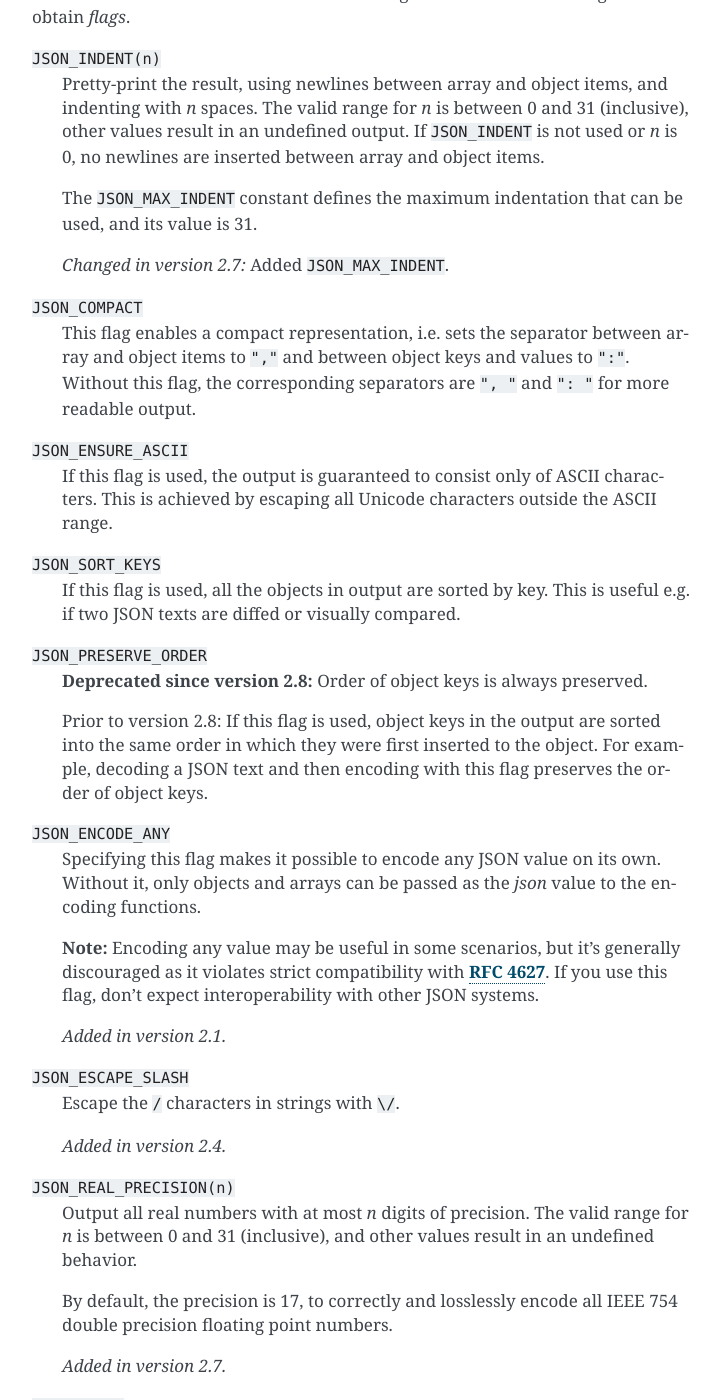
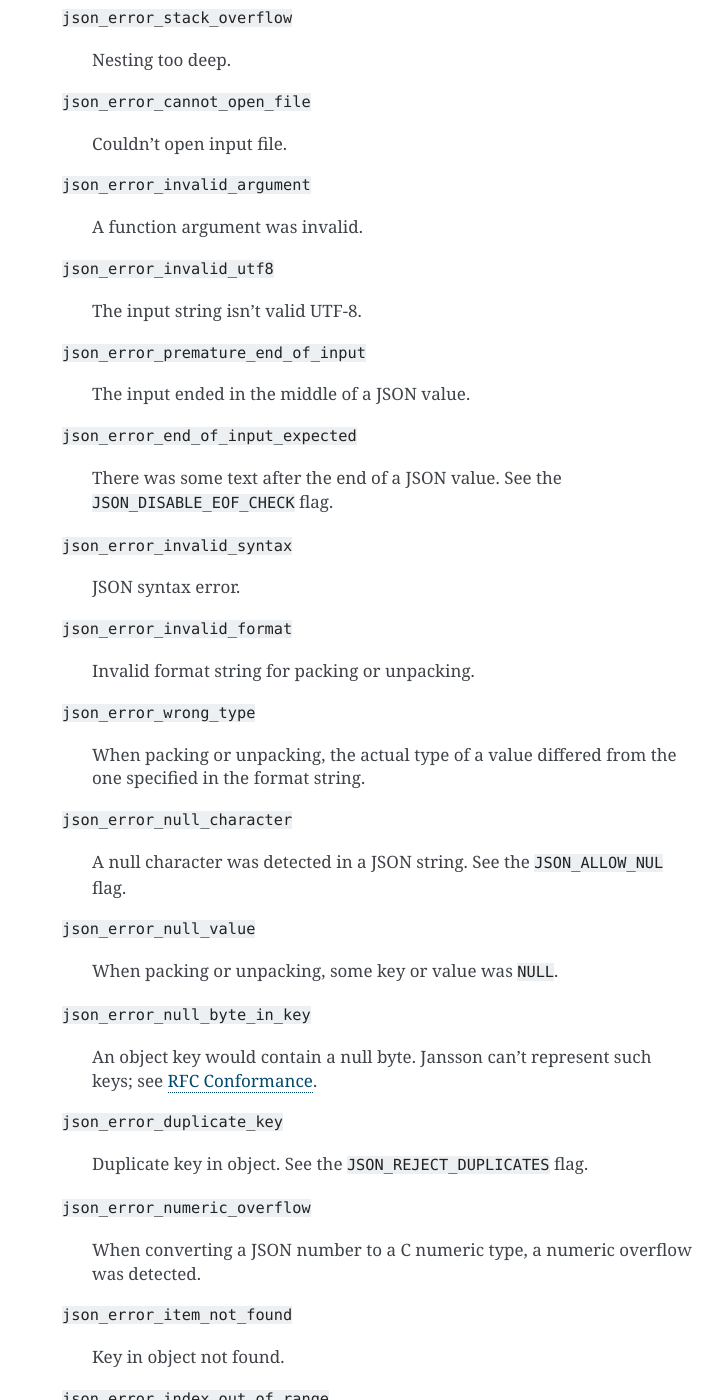
Before and after one commit to akheron/jansson, a Sphinx documentation site: the page built from doc/apiref.rst, in a window 1280 px wide and 1400 px high, scrolled down 17330 px. Shown: the whole window, without its empty margins (388-1110 px from the left). Built offline with Sphinx 7.4.7, drawn with Linux system fonts in a browser that asks for light colours; some of the changed text lies outside the part shown.

Commit message:
Use last byte of error text as numeric error code
Fixes #352

```diff
--- a/doc/apiref.rst
+++ b/doc/apiref.rst
@@ -813,6 +813,9 @@
       The error message (in UTF-8), or an empty string if a message is
       not available.
 
+      The last byte of this array contains a numeric error code.  Use
+      :func:`json_error_code()` to extract this code.
+
    .. member:: char source[]
 
       Source of the error. This can be (a part of) the file name or a
@@ -854,6 +857,93 @@
 
 All functions also accept *NULL* as the :type:`json_error_t` pointer,
 in which case no error information is returned to the caller.
+
+.. type:: enum json_error_code
+
+   An enumeration containing numeric error codes.  The following errors are
+   currently defined:
+
+   ``json_error_unknown``
+
+       Unknown error.  This should only be returned for non-errorneous
+       :type:`json_error_t` structures.
+
+   ``json_error_out_of_memory``
+
+       The library couldn’t allocate any heap memory.
+
+   ``json_error_stack_overflow``
+
+       Nesting too deep.
+
+   ``json_error_cannot_open_file``
+
+       Couldn’t open input file.
+
+   ``json_error_invalid_argument``
+
+       A function argument was invalid.
+
+   ``json_error_invalid_utf8``
+
+       The input string isn’t valid UTF-8.
+
+   ``json_error_premature_end_of_input``
+
+       The input ended in the middle of a JSON value.
+
+   ``json_error_end_of_input_expected``
+
+       There was some text after the end of a JSON value.  See the
+       ``JSON_DISABLE_EOF_CHECK`` flag.
+
+   ``json_error_invalid_syntax``
+
+       JSON syntax error.
+
+   ``json_error_invalid_format``
+
+       Invalid format string for packing or unpacking.
+
+   ``json_error_wrong_type``
+
+       When packing or unpacking, the actual type of a value differed from the
+       one specified in the format string.
+
+   ``json_error_null_character``
+
+       A null character was detected in a JSON string.  See the
+       ``JSON_ALLOW_NUL`` flag.
+
+   ``json_error_null_value``
+
+       When packing or unpacking, some key or value was ``NULL``.
+
+   ``json_error_null_byte_in_key``
+
+       An object key would contain a null byte.  Jansson can’t represent such
+       keys; see :ref:`rfc-conformance`.
+
+   ``json_error_duplicate_key``
+
+       Duplicate key in object.  See the ``JSON_REJECT_DUPLICATES`` flag.
+
+   ``json_error_numeric_overflow``
+
+       When converting a JSON number to a C numeric type, a numeric overflow
+       was detected.
+
+   ``json_error_item_not_found``
+
+       Key in object not found.
+
+   ``json_error_index_out_of_range``
+
+       Array index is out of range.
+
+.. function:: enum json_error_code json_error_code(const json_error_t *error)
+
+   Returns the error code embedded in ``error->text``.
 
 
 Encoding
```
Also changed, not shown: 9 other files.
